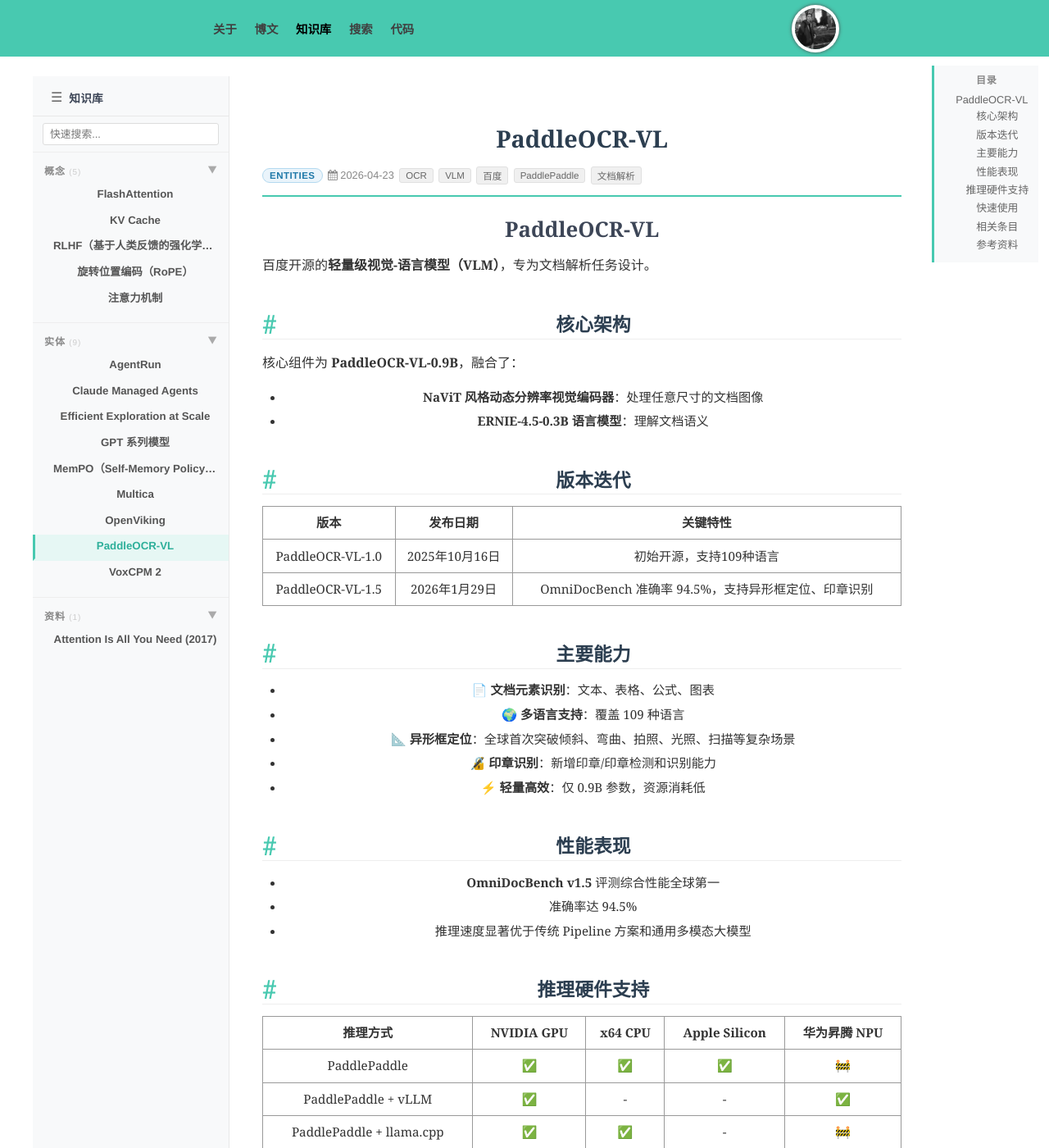
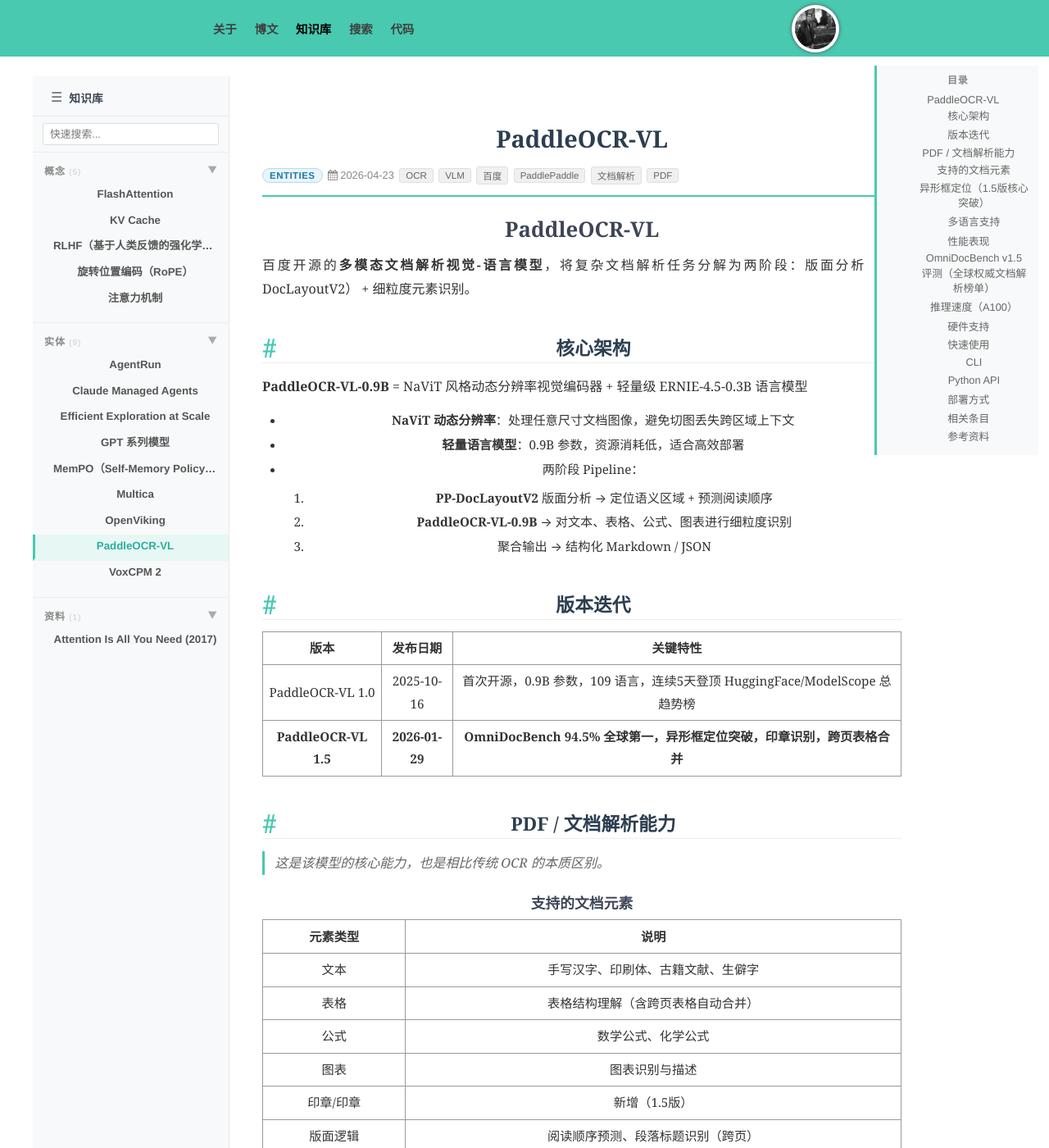
Before and after one commit to pointerhacker/pointerhacker.github.io, a Jekyll site: the page built from _wiki/entities/paddleocr-vl.md, in a window 1280 px wide and 1400 px high. Shown: the whole window at 82% size. Built offline with Jekyll 4.4.1, drawn with Linux system fonts in a browser that asks for light colours; nearby versions of some CDN libraries; some of the changed text lies outside the part shown.

Commit message:
wiki: update PaddleOCR-VL with detailed PDF parsing capabilities

````diff
--- a/_wiki/entities/paddleocr-vl.md
+++ b/_wiki/entities/paddleocr-vl.md
@@ -3,71 +3,136 @@
 title: PaddleOCR-VL
 wiki_type: entities
 category: wiki
-tags: [OCR, VLM, 百度, PaddlePaddle, 文档解析]
-description: 百度开源的轻量级视觉-语言模型，用于文档解析，支持109种语言
+tags: [OCR, VLM, 百度, PaddlePaddle, 文档解析, PDF]
+description: 百度开源轻量级视觉-语言文档解析模型，0.9B参数支持109语言，OmniDocBench全球SOTA
 related: []
 updated: 2026-04-23
 ---
 
 # PaddleOCR-VL
 
-百度开源的**轻量级视觉-语言模型（VLM）**，专为文档解析任务设计。
+百度开源的**多模态文档解析视觉-语言模型**，将复杂文档解析任务分解为两阶段：版面分析（PP-DocLayoutV2） + 细粒度元素识别。
 
 ## 核心架构
 
-核心组件为 **PaddleOCR-VL-0.9B**，融合了：
-- **NaViT 风格动态分辨率视觉编码器**：处理任意尺寸的文档图像
-- **ERNIE-4.5-0.3B 语言模型**：理解文档语义
+**PaddleOCR-VL-0.9B** = NaViT 风格动态分辨率视觉编码器 + 轻量级 ERNIE-4.5-0.3B 语言模型
+
+- **NaViT 动态分辨率**：处理任意尺寸文档图像，避免切图丢失跨区域上下文
+- **轻量语言模型**：0.9B 参数，资源消耗低，适合高效部署
+- 两阶段 Pipeline：
+  1. **PP-DocLayoutV2** 版面分析 → 定位语义区域 + 预测阅读顺序
+  2. **PaddleOCR-VL-0.9B** → 对文本、表格、公式、图表进行细粒度识别
+  3. 聚合输出 → 结构化 Markdown / JSON
 
 ## 版本迭代
 
 | 版本 | 发布日期 | 关键特性 |
 |------|----------|----------|
-| PaddleOCR-VL-1.0 | 2025年10月16日 | 初始开源，支持109种语言 |
-| PaddleOCR-VL-1.5 | 2026年1月29日 | OmniDocBench 准确率 94.5%，支持异形框定位、印章识别 |
+| PaddleOCR-VL 1.0 | 2025-10-16 | 首次开源，0.9B 参数，109 语言，连续5天登顶 HuggingFace/ModelScope 总趋势榜 |
+| **PaddleOCR-VL 1.5** | **2026-01-29** | **OmniDocBench 94.5% 全球第一，异形框定位突破，印章识别，跨页表格合并** |
 
-## 主要能力
+## PDF / 文档解析能力
 
-- 📄 **文档元素识别**：文本、表格、公式、图表
-- 🌍 **多语言支持**：覆盖 109 种语言
-- 📐 **异形框定位**：全球首次突破倾斜、弯曲、拍照、光照、扫描等复杂场景
-- 🔏 **印章识别**：新增印章/印章检测和识别能力
-- ⚡ **轻量高效**：仅 0.9B 参数，资源消耗低
+> 这是该模型的核心能力，也是相比传统 OCR 的本质区别。
+
+### 支持的文档元素
+
+| 元素类型 | 说明 |
+|---------|------|
+| 文本 | 手写汉字、印刷体、古籍文献、生僻字 |
+| 表格 | 表格结构理解（含跨页表格自动合并） |
+| 公式 | 数学公式、化学公式 |
+| 图表 | 图表识别与描述 |
+| 印章/印章 | 新增（1.5版） |
+| 版面逻辑 | 阅读顺序预测、段落标题识别（跨页） |
+
+### 异形框定位（1.5版核心突破）
+
+> 全球首次实现 OCR 模型的"异形框定位"能力，使机器能够精准识别倾斜、弯折、拍照畸变等非规则文档形态。
+
+解决传统 OCR 在以下真实场景中的识别失败问题：
+- 📱 **移动拍照**：手机拍摄文档产生的透视畸变
+- 📄 **扫描件变形**：老旧扫描仪导致的弯曲、倾斜
+- 💡 **复杂光照**：反光、阴影、背景干扰
+- 📐 **异形文档**：不规则边界文档
+
+### 多语言支持
+
+- 覆盖 **109 种语言**
+- 新增支持：藏语、孟加拉语
+- 优化场景：下划线、复选框等复杂结构
 
 ## 性能表现
 
-- **OmniDocBench v1.5** 评测综合性能全球第一
-- 准确率达 94.5%
-- 推理速度显著优于传统 Pipeline 方案和通用多模态大模型
+### OmniDocBench v1.5 评测（全球权威文档解析榜单）
 
-## 推理硬件支持
+| 指标 | PaddleOCR-VL 1.5 | 对比模型 |
+|------|-----------------|---------|
+| **综合精度** | **94.5%** | 超 Gemini-3-Pro、DeepSeek-OCR2、Qwen3-VL-235B-A22B、GPT-5.2 |
+| **表格结构理解** | **92.8 分** | 领先 Gemini-3-Pro、DeepSeek-OCR 2-5 分 |
+| **阅读顺序预测** | **95.8 分** | 版面逻辑解析错误率仅为同类模型约一半 |
 
-| 推理方式 | NVIDIA GPU | x64 CPU | Apple Silicon | 华为昇腾 NPU |
-|---------|-----------|---------|---------------|-------------|
-| PaddlePaddle | ✅ | ✅ | ✅ | 🚧 |
-| PaddlePaddle + vLLM | ✅ | - | - | ✅ |
-| PaddlePaddle + llama.cpp | ✅ | ✅ | - | 🚧 |
-| PaddlePaddle + MLX-VLM | - | - | ✅ | - |
+### 推理速度（A100）
+
+| 模型 | Token/s |
+|------|---------|
+| **PaddleOCR-VL** | **1881** |
+| MinerU 2.5 | 快 14.2% |
+| dots.ocr | 快 253.01% |
+
+## 硬件支持
+
+| 推理方式 | NVIDIA GPU | x64 CPU | Apple Silicon | 华为昇腾 NPU | AMD GPU |
+|---------|-----------|---------|---------------|-------------|---------|
+| PaddlePaddle | ✅ | ✅ | ✅ | 🚧 | ✅ |
+| + vLLM | ✅ | - | - | ✅ | ✅ |
+| + llama.cpp | ✅ | ✅ | - | 🚧 | 🚧 |
+| + MLX-VLM | - | - | ✅ | - | - |
 
 ## 快速使用
 
+### CLI
+
 ```bash
-# NVIDIA GPU
-paddleocr doc_parser -i https://example.com/doc.png
-
+paddleocr doc_parser -i ./document.pdf
 # 启用文档方向分类
 paddleocr doc_parser -i ./doc.png --use_doc_orientation_classify True
-
 # 启用文档去扭曲
 paddleocr doc_parser -i ./doc.png --use_doc_unwarping True
+# 指定 pipeline 版本（1.0 或 1.5）
+paddleocr doc_parser -i ./doc.pdf --pipeline_version v1.5
 ```
+
+### Python API
+
+```python
+from paddleocr import PaddleOCR
+
+ocr = PaddleOCR(
+    doc_parser=True,
+    pipeline_version='v1.5',
+    use_doc_unwarping=True,
+    use_doc_orientation_classify=True
+)
+result = ocr.doc_parser('./document.pdf')
+```
+
+## 部署方式
+
+- 🐳 **Docker**：百度官方镜像（一键启动，离线镜像约 10GB）
+  ```bash
+  docker run --gpus all ccr-2vdh3abv-pub.cnc.bj.baidubce.com/paddlepaddle/paddleocr-vl:latest-nvidia-gpu
+  ```
+- ☁️ **API 服务**：百度智能云千帆平台
+- 🔧 **微调**：支持针对特定业务场景微调
 
 ## 相关条目
 
-- [[PaddlePaddle]] - 百度深度学习平台
+- [[PaddlePaddle]] — 百度深度学习平台
 
 ## 参考资料
 
 - [GitHub - PaddlePaddle/PaddleOCR](https://github.com/PaddlePaddle/PaddleOCR)
 - [PaddleOCR 官方文档](http://www.paddleocr.ai/v3.3.0/en/version3.x/pipeline_usage/PaddleOCR-VL.html)
-- [PaddleOCR-VL-1.5 发布博客](https://csdnnews.blog.csdn.net/article/details/157516813)
+- [ModelScope 发布博客](https://www.modelscope.cn/learn/2078)
+- [CSDN PaddleOCR-VL-1.5 发布解读](https://csdnnews.blog.csdn.net/article/details/157516813)
````
